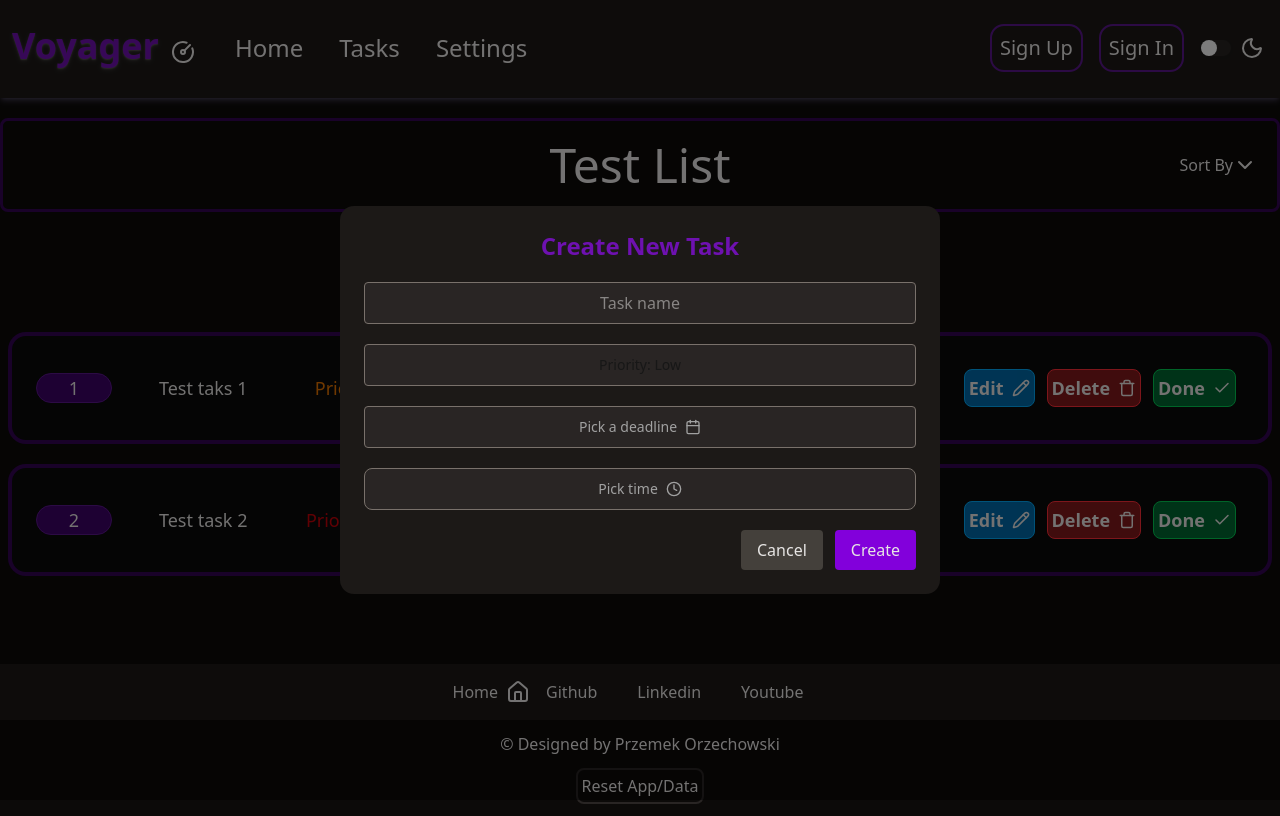
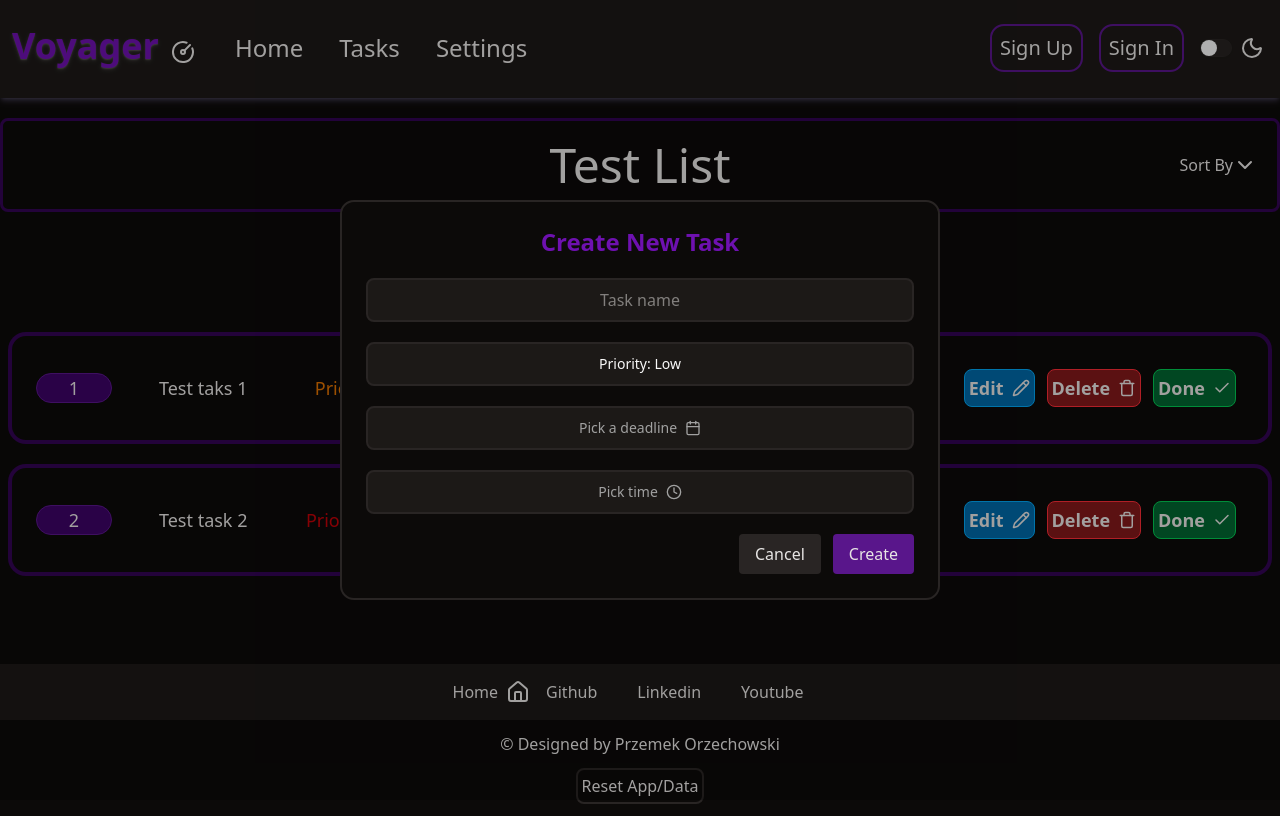
Before and after one commit to PrzemekO84/TaskTracker-React, a React (Vite) app: page /DirectTasks/testData in a window 1280 px wide. Both pictures are taken after a click on the button "Add Task". Built offline with nearby package versions, Linux system fonts and the light colour scheme; some icons are missing.

Commit message:
Started working on dark/light mode

```diff
--- a/src/App.css
+++ b/src/App.css
@@ -85,7 +85,7 @@ body{
 }
 
 .dark {
-  --background: oklch(0.145 0 0);
+  --background: oklch(14.7% 0.004 49.25);
   --foreground: oklch(0.985 0 0);
   --card: oklch(0.205 0 0);
   --card-foreground: oklch(0.985 0 0);
@@ -100,7 +100,7 @@ body{
   --accent: oklch(0.269 0 0);
   --accent-foreground: oklch(0.985 0 0);
   --destructive: oklch(0.704 0.191 22.216);
-  --border: oklch(21.6% 0.006 56.043);
+  --border: oklch(26.8% 0.007 34.298);
   --input: oklch(26.8% 0.007 34.298);
   --ring: oklch(0.556 0 0);
   --chart-1: oklch(0.488 0.243 264.376);
--- a/src/Components/DirectTasksComponents.tsx/TaksWindow.tsx
+++ b/src/Components/DirectTasksComponents.tsx/TaksWindow.tsx
@@ -69,7 +69,7 @@ function TaskWindow({ onClose, listId, type, initialData }: PropsElements) {
 
   return (
     <div className="fixed inset-0 z-50 flex items-center justify-center">
-      <div className="absolute inset-0 bg-black/50" onClick={onClose}></div>
+      <div className="absolute inset-0 bg-black/30" onClick={onClose}></div>
       <form
         onKeyDown={(e) => {
           if (e.key === "Enter") {
@@ -84,7 +84,7 @@ function TaskWindow({ onClose, listId, type, initialData }: PropsElements) {
         }}
         action=""
       >
-        <div className="relative bg-stone-900 rounded-xl p-6 w-[400px] z-10 lg:w-[600px]">
+        <div className="relative bg-background border-2 rounded-xl p-6 w-[400px] z-10 lg:w-[600px]">
           <div className="flex flex-col gap-5">
             <h2 className="text-2xl text-purple-800 font-bold text-center">
               {type === "new" ? "Create New Task" : "Edit Task"}
@@ -99,7 +99,7 @@ function TaskWindow({ onClose, listId, type, initialData }: PropsElements) {
               maxLength={40}
               type="text"
               placeholder="Task name"
-              className="w-full p-2 rounded bg-stone-800 text-center border border-stone-500"
+              className="w-full p-2 rounded-md bg-stone-900 text-center border-2"
             />
 
             <DropDownMenuList
@@ -122,13 +122,13 @@ function TaskWindow({ onClose, listId, type, initialData }: PropsElements) {
               <button
                 type={"button"}
                 onClick={onClose}
-                className="px-4 py-2 rounded bg-stone-700"
+                className="px-4 py-2 rounded bg-stone-800"
               >
                 Cancel
               </button>
               <button
                 type={"submit"}
-                className="px-4 py-2 rounded bg-purple-700"
+                className="px-4 py-2 rounded bg-purple-900 hover:border-1 divBorderHover"
               >
                 {type === "new" ? "Create" : "Edit"}
               </button>
--- a/src/Components/TasksComponents/CreateList.tsx
+++ b/src/Components/TasksComponents/CreateList.tsx
@@ -79,7 +79,7 @@ function CreateListWindow({onClose, type, initialData} : PropsElements) {
 
   return (
     <div className="fixed inset-0 z-50 flex items-center justify-center">
-      <div className="absolute inset-0 bg-black/50" onClick={onClose}></div>
+      <div className="absolute inset-0 bg-black/30" onClick={onClose}></div>
       <form
         onKeyDown={(e) =>{
           if(e.key === "Enter"){
@@ -94,7 +94,7 @@ function CreateListWindow({onClose, type, initialData} : PropsElements) {
         }}
         action=""
       >
-        <div className="relative bg-stone-900 rounded-xl p-6 w-[400px] z-10 lg:w-[600px]">
+        <div className="relative bg-background border-2 rounded-xl p-6 w-[400px] z-10 lg:w-[600px]">
           <div className="flex flex-col gap-5">
             <h2 className="text-2xl text-purple-800 font-bold text-center">
               {type === "new" ? "Create New List" : "Edit List"}
@@ -109,7 +109,7 @@ function CreateListWindow({onClose, type, initialData} : PropsElements) {
               maxLength={25}
               type="text"
               placeholder="List name"
-              className="w-full p-2 rounded bg-stone-800 text-center border border-stone-500"
+              className="w-full p-2 rounded-md bg-stone-900 hover:bg-stone-800 text-center border-2"
             />
 
             <DropDownMenuList
@@ -132,13 +132,13 @@ function CreateListWindow({onClose, type, initialData} : PropsElements) {
               <button
                 type={"button"}
                 onClick={onClose}
-                className="px-4 py-2 rounded bg-stone-700"
+                className="px-4 py-2 rounded bg-stone-800"
               >
                 Cancel
               </button>
               <button
                 type={"submit"}
-                className="px-4 py-2 rounded bg-purple-700"
+                className="px-4 py-2 rounded bg-purple-900 hover:border-1 divBorderHover"
               >
                 {type === "new" ? "Create" : "Edit"}
               </button>
--- a/src/Components/ui/DatePicker.tsx
+++ b/src/Components/ui/DatePicker.tsx
@@ -23,7 +23,7 @@ export function DatePicker({ value, onChange }: DatePickerProps) {
       <PopoverTrigger asChild>
         <Button
           data-empty={!value}
-          className="data-[empty=true]:text-muted-foreground font-normal w-full bg-stone-800 rounded hover:bg-stone-950 p-5 border border-stone-500"
+          className="data-[empty=true]:text-muted-foreground font-normal w-full bg-stone-900 hover:bg-stone-800 rounded-md p-5 border-2"
         >
           {value ? format(value, "PPP") : (
             <span className="flex items-center gap-2">
--- a/src/Components/ui/DropDownMenuList.tsx
+++ b/src/Components/ui/DropDownMenuList.tsx
@@ -22,7 +22,7 @@ function DropDownMenuList({selectedPriority, handleSelectPriority} : PropsElemen
     <div>
       <DropdownMenu>
         <DropdownMenuTrigger asChild>
-          <Button className="w-full bg-stone-800 hover:bg-stone-950 p-5 border border-stone-500 rounded">
+          <Button className="w-full text-foreground bg-stone-900 hover:bg-stone-800 p-5 border-2 border-stone-800 rounded-md">
             {selectedPriority
               ? "Priority: " +
                 selectedPriority.charAt(0).toUpperCase() +
@@ -38,12 +38,12 @@ function DropDownMenuList({selectedPriority, handleSelectPriority} : PropsElemen
               handleSelectPriority(value as Priority);
             }}
           >
-            <DropdownMenuRadioItem className="text-white hover:bg-stone-800"value="Critical">
+            <DropdownMenuRadioItem className="text-foreground hover:bg-stone-800"value="Critical">
               Critical
             </DropdownMenuRadioItem>
-            <DropdownMenuRadioItem className="text-white hover:bg-stone-800"value="High">High</DropdownMenuRadioItem>
-            <DropdownMenuRadioItem className="text-white hover:bg-stone-800"value="Medium">Medium</DropdownMenuRadioItem>
-            <DropdownMenuRadioItem className="text-white hover:bg-stone-800"value="Low">Low</DropdownMenuRadioItem>
+            <DropdownMenuRadioItem className="text-foreground hover:bg-stone-800"value="High">High</DropdownMenuRadioItem>
+            <DropdownMenuRadioItem className="text-foreground hover:bg-stone-800"value="Medium">Medium</DropdownMenuRadioItem>
+            <DropdownMenuRadioItem className="text-foreground hover:bg-stone-800"value="Low">Low</DropdownMenuRadioItem>
           </DropdownMenuRadioGroup>
         </DropdownMenuContent>
       </DropdownMenu>
--- a/src/Components/ui/TimePicker.tsx
+++ b/src/Components/ui/TimePicker.tsx
@@ -34,7 +34,7 @@ export function TimePicker({ value, onChange }: TimePickerProps) {
       <PopoverTrigger asChild>
         <Button
           data-empty={!value}
-          className="w-full bg-stone-800 hover:bg-stone-950 p-5 border border-stone-500 font-normal data-[empty=true]:text-muted-foreground"
+          className="w-full bg-stone-900 hover:bg-stone-800 p-5 border-2 font-normal data-[empty=true]:text-muted-foreground"
         >
           {value ? (
             `${format(value.getHours())}:${format(value.getMinutes())}`
@@ -46,11 +46,11 @@ export function TimePicker({ value, onChange }: TimePickerProps) {
         </Button>
       </PopoverTrigger>
 
-      <PopoverContent className="w-auto p-4 bg-stone-900 text-white border border-stone-500">
+      <PopoverContent className="w-auto p-4 bg-popover text-white border-2">
         <div className="flex gap-3">
           {/* HOURS */}
           <select
-            className="bg-stone-800 border border-stone-600 rounded p-2"
+            className="bg-popover border-2 rounded-md p-2"
             value={value?.getHours() ?? ""}
             onChange={(e) => updateTime("h", Number(e.target.value))}
           >
@@ -62,7 +62,7 @@ export function TimePicker({ value, onChange }: TimePickerProps) {
 
           {/* MINUTES */}
           <select
-            className="bg-stone-800 border border-stone-600 rounded p-2"
+            className="bg-popover border-2 rounded-md p-2"
             value={value?.getMinutes() ?? ""}
             onChange={(e) => updateTime("m", Number(e.target.value))}
           >
--- a/src/Footer.tsx
+++ b/src/Footer.tsx
@@ -40,7 +40,7 @@ function Footer(){
             </Link>
           </div>
         </div>
-        <div className="p-3 bg-stone-950">
+        <div className="p-3 bg-background">
           <p>&copy; Designed by Przemek Orzechowski</p>
         </div>
         <div
--- /dev/null
+++ b/src/context/ThemeContext.tsx
@@ -0,0 +1,46 @@
+import { createContext, useContext, useEffect, useState } from "react";
+
+type Theme = "dark" | "light";
+
+type ThemeContextType = {
+    theme: Theme;
+    changeTheme: (theme: Theme) => void;
+}
+
+const ThemeContext = createContext<ThemeContextType | undefined>(undefined);
+
+const ThemeContextProvider = ({children} : {children: React.ReactNode}) => {
+    const [theme, setTheme] = useState<Theme>(() => {
+        const savedTheme = localStorage.getItem("uiTheme");
+        if(savedTheme) return savedTheme as Theme;
+
+        return "dark";
+    })
+
+    useEffect(() => {
+        const root = window.document.documentElement;
+        root.classList.remove("dark", "light");
+        root.classList.add(theme);
+        localStorage.setItem("uiTheme", theme);
+    }, [theme])
+
+    const changeTheme = (theme: Theme) => {
+        setTheme(theme);
+    }
+
+    return (
+        <ThemeContext.Provider value={{changeTheme}}>
+            {children}
+        </ThemeContext.Provider>
+    )
+}
+
+export const useThemeContext = () => {
+    const theme = useContext(ThemeContext);
+
+    if(theme === undefined){
+        throw new Error("useThemeContext must be used within ThemeProvider")
+    }
+
+    return theme;
+}
--- a/src/pages/NotFound.tsx
+++ b/src/pages/NotFound.tsx
@@ -10,7 +10,7 @@ function NotFound(){
                 </div>
                 <div className='flex flex-col gap-4 justify-center items-center'>
                     <h2 className='text-2xl'>Come back to the main page</h2>
-                    <Link to="/"> <Button className='text-xl bg-stone-950 py-6 px-6 hover:bg-stone-700'>Main Page</Button> </Link>
+                    <Link to="/"> <Button className='text-xl bg-stone-300 py-6 px-6 hover:bg-stone-100'>Main Page</Button> </Link>
                 </div>
             </div>
         </div>
```
